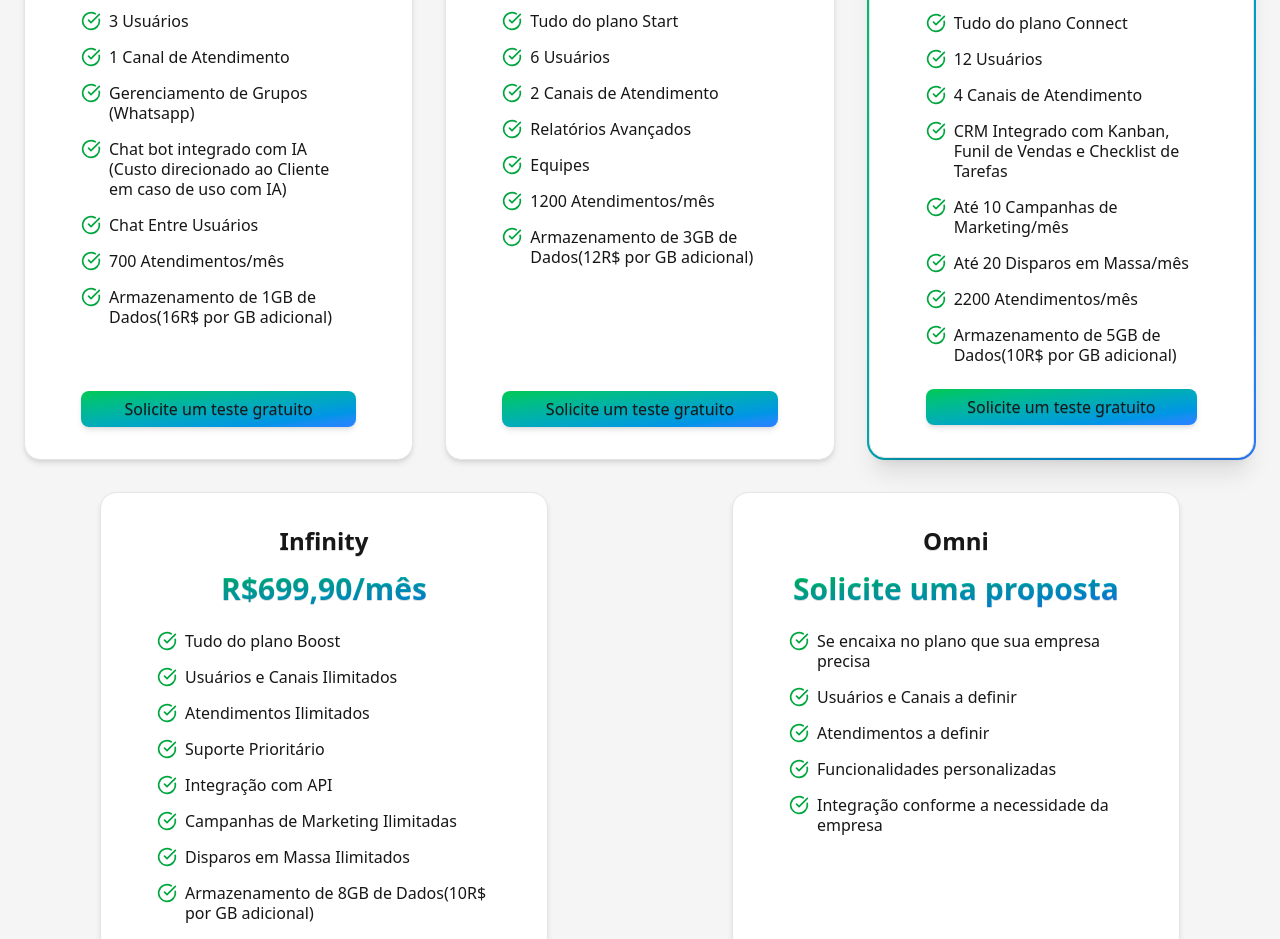
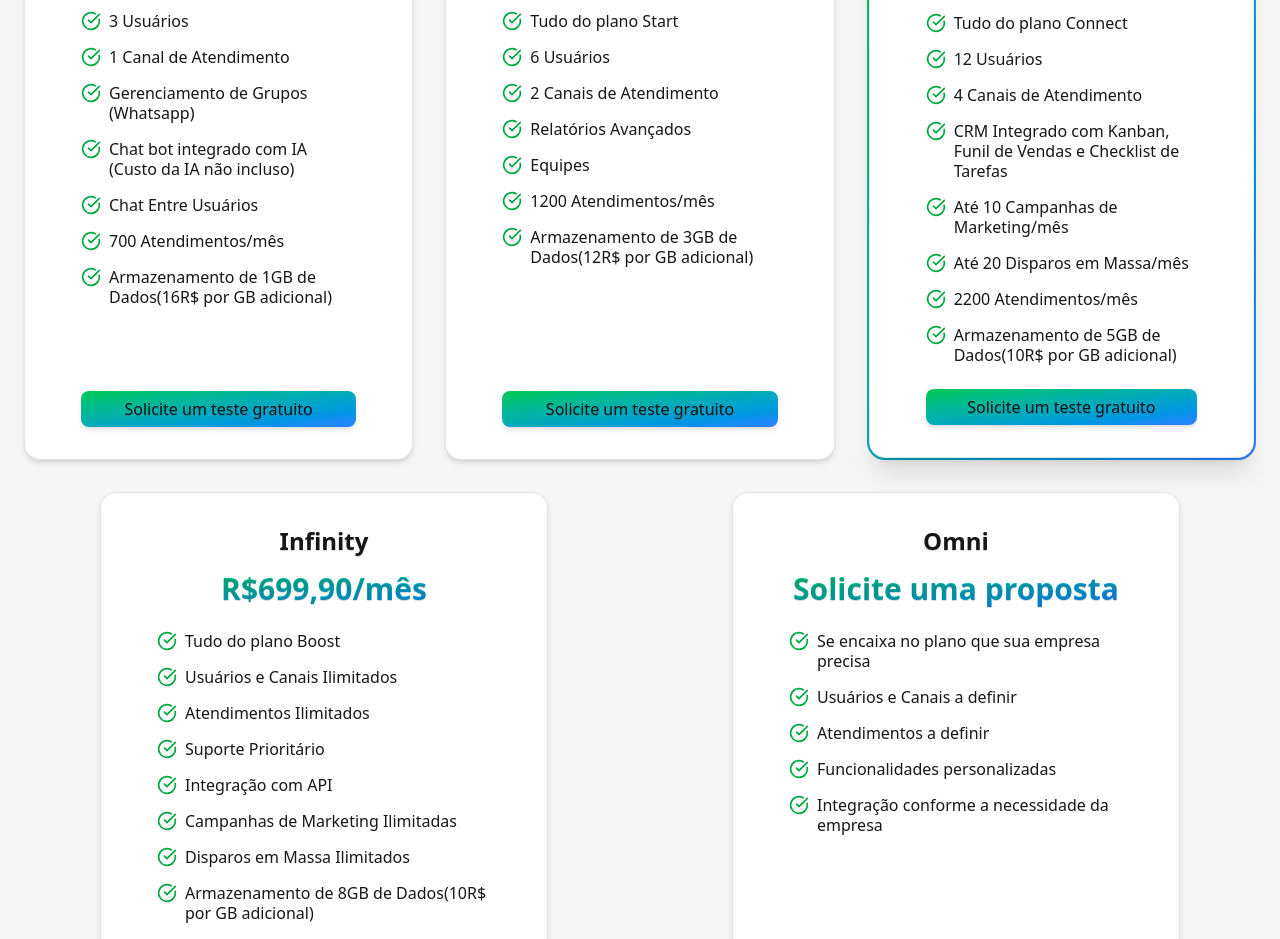
Before and after one commit to paulosantana95/omniflow, a React (Vite) app: page / in a window 1280 px wide. Shown: the part 1100-2039 px from the top of the page. Built offline with nearby package versions, Linux system fonts and the light colour scheme; no server answers.

Commit message:
fix: clarify AI chatbot cost description in 'Start' pricing plan

```diff
--- a/src/App.tsx
+++ b/src/App.tsx
@@ -54,7 +54,7 @@ export default function App() {
         '3 Usuários',
         '1 Canal de Atendimento',
         'Gerenciamento de Grupos (Whatsapp)',
-        'Chat bot integrado com IA (Custo direcionado ao Cliente em caso de uso com IA)',
+        'Chat bot integrado com IA (Custo da IA não incluso)',
         'Chat Entre Usuários',
         '700 Atendimentos/mês',
         'Armazenamento de 1GB de Dados(16R$ por GB adicional)',
```
